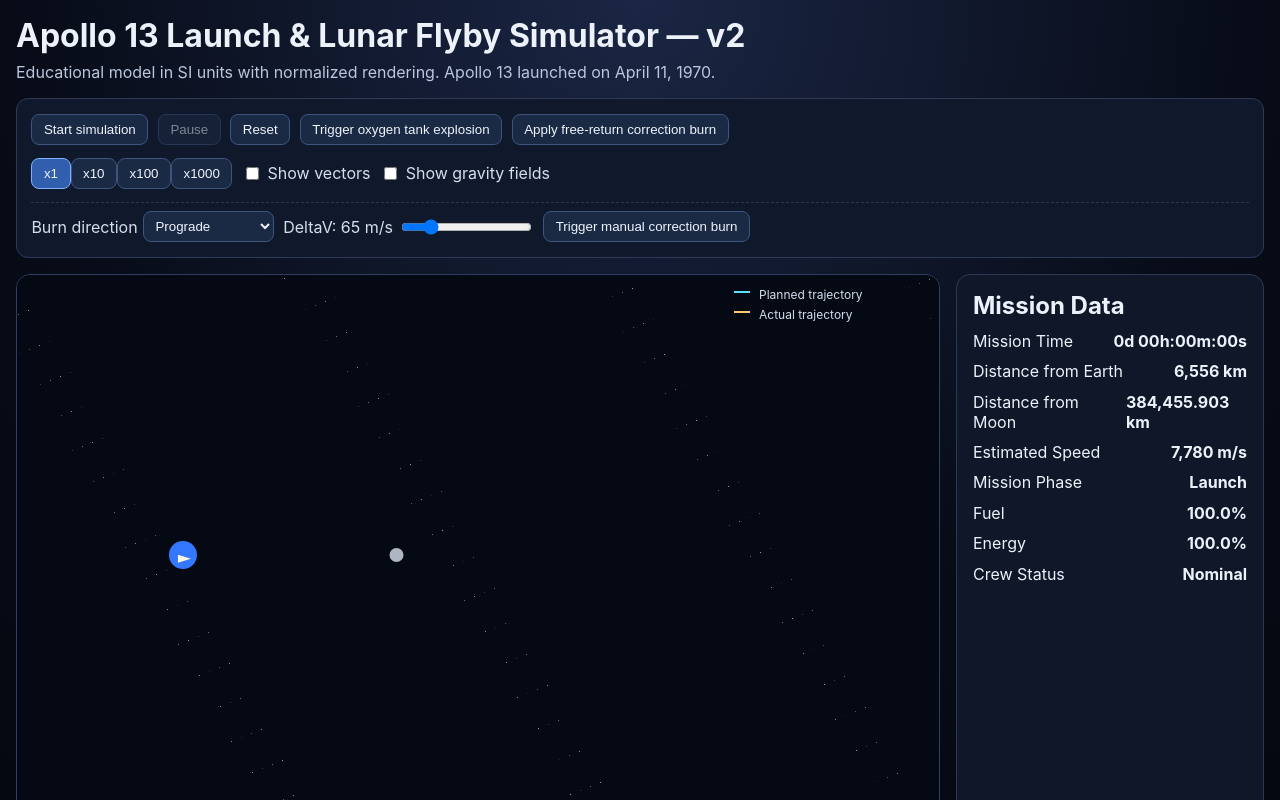
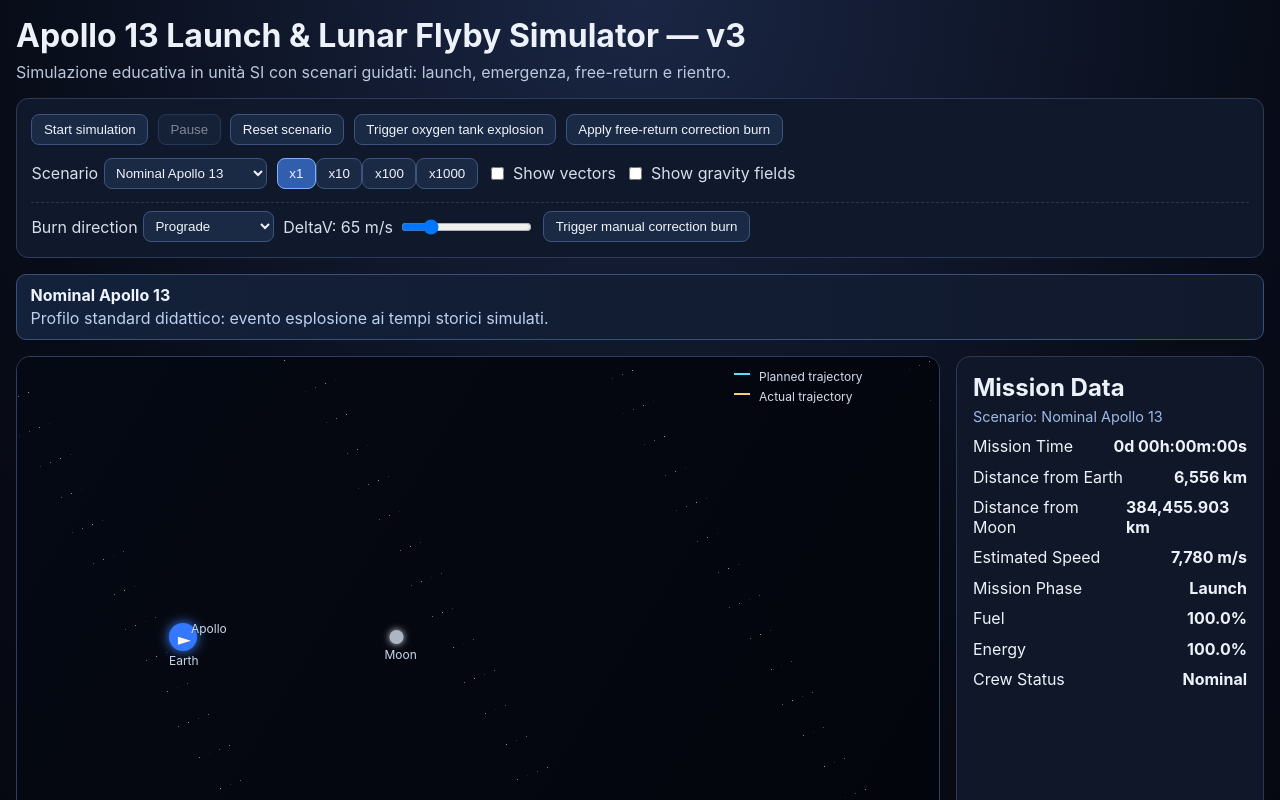
Before and after one commit to Scott75wh1/test_codex, a React (Vite) app: page / in a window 1280 px wide. Shown: the top 800 px of the page. Built offline with nearby package versions, Linux system fonts and the light colour scheme.

Commit message:
Improve simulator UX with scenarios and clearer visuals

```diff
--- a/src/App.tsx
+++ b/src/App.tsx
@@ -3,18 +3,20 @@
 import { MissionPanel } from './components/MissionPanel';
 import { SimulationCanvas } from './components/SimulationCanvas';
 import { Timeline } from './components/Timeline';
-import { applyBurn, computePlannedPath, createInitialState, stepSimulation, triggerFreeReturnCorrection, triggerOxygenExplosion } from './simulation/physics';
-import type { BurnDirection, SimulationState } from './simulation/types';
+import { applyBurn, computePlannedPath, createInitialState, getScenarios, stepSimulation, triggerFreeReturnCorrection, triggerOxygenExplosion } from './simulation/physics';
+import type { BurnDirection, ScenarioId, SimulationState } from './simulation/types';
 
 const TICK_MS = 16;
 
 export default function App() {
-  const [state, setState] = useState<SimulationState>(() => createInitialState());
+  const [scenarioId, setScenarioId] = useState<ScenarioId>('nominal');
+  const [state, setState] = useState<SimulationState>(() => createInitialState('nominal'));
   const [running, setRunning] = useState(false);
   const [speedMultiplier, setSpeedMultiplier] = useState(1);
   const [burnDirection, setBurnDirection] = useState<BurnDirection>('prograde');
   const [burnDeltaV, setBurnDeltaV] = useState(65);
   const explosionAlertShown = useRef(false);
+  const scenarios = useMemo(() => getScenarios(), []);
 
   useEffect(() => {
     if (!running) return undefined;
@@ -42,11 +44,22 @@
   const plannedPath = useMemo(() => computePlannedPath(state), [state.capsule.position, state.capsule.velocity]);
   const composedState = useMemo(() => ({ ...state, plannedPath }), [state, plannedPath]);
 
+  const selectedScenario = scenarios.find((scenario) => scenario.id === scenarioId);
+
+  const resetScenario = (nextScenario: ScenarioId = scenarioId) => {
+    explosionAlertShown.current = false;
+    setRunning(false);
+    setState(createInitialState(nextScenario));
+    setSpeedMultiplier(1);
+    setBurnDirection('prograde');
+    setBurnDeltaV(65);
+  };
+
   return (
     <div className="app-shell">
-      <h1>Apollo 13 Launch &amp; Lunar Flyby Simulator — v2</h1>
+      <h1>Apollo 13 Launch &amp; Lunar Flyby Simulator — v3</h1>
       <p className="subtitle">
-        Educational model in SI units with normalized rendering. Apollo 13 launched on April 11, 1970.
+        Simulazione educativa in unità SI con scenari guidati: launch, emergenza, free-return e rientro.
       </p>
 
       <Controls
@@ -56,16 +69,11 @@
         showGravityFields={state.showGravityFields}
         burnDirection={burnDirection}
         burnDeltaV={burnDeltaV}
+        scenarios={scenarios}
+        selectedScenario={scenarioId}
         onStart={() => setRunning(true)}
         onPause={() => setRunning(false)}
-        onReset={() => {
-          explosionAlertShown.current = false;
-          setRunning(false);
-          setState(createInitialState());
-          setSpeedMultiplier(1);
-          setBurnDirection('prograde');
-          setBurnDeltaV(65);
-        }}
+        onReset={() => resetScenario()}
         onSpeedChange={setSpeedMultiplier}
         onToggleVectors={() => setState((prev) => ({ ...prev, showVectors: !prev.showVectors }))}
         onToggleGravity={() => setState((prev) => ({ ...prev, showGravityFields: !prev.showGravityFields }))}
@@ -74,7 +82,18 @@
         onManualBurn={() => setState((prev) => applyBurn(prev, burnDirection, burnDeltaV))}
         onBurnDirectionChange={setBurnDirection}
         onBurnDeltaVChange={setBurnDeltaV}
+        onScenarioChange={(nextScenario) => {
+          setScenarioId(nextScenario);
+          resetScenario(nextScenario);
+        }}
       />
+
+      {selectedScenario && (
+        <div className="scenario-card">
+          <strong>{selectedScenario.name}</strong>
+          <p>{selectedScenario.description}</p>
+        </div>
+      )}
 
       <main className="dashboard-grid">
         <section className="canvas-wrap">
--- a/src/components/Controls.tsx
+++ b/src/components/Controls.tsx
@@ -1,5 +1,5 @@
 import { SPEED_MULTIPLIERS } from '../simulation/constants';
-import type { BurnDirection } from '../simulation/types';
+import type { BurnDirection, Scenario, ScenarioId } from '../simulation/types';
 
 type Props = {
   running: boolean;
@@ -8,6 +8,8 @@
   showGravityFields: boolean;
   burnDirection: BurnDirection;
   burnDeltaV: number;
+  scenarios: Scenario[];
+  selectedScenario: ScenarioId;
   onStart: () => void;
   onPause: () => void;
   onReset: () => void;
@@ -19,6 +21,7 @@
   onFreeReturnBurn: () => void;
   onBurnDirectionChange: (value: BurnDirection) => void;
   onBurnDeltaVChange: (value: number) => void;
+  onScenarioChange: (value: ScenarioId) => void;
 };
 
 export function Controls(props: Props) {
@@ -29,6 +32,8 @@
     showGravityFields,
     burnDirection,
     burnDeltaV,
+    scenarios,
+    selectedScenario,
     onStart,
     onPause,
     onReset,
@@ -40,6 +45,7 @@
     onFreeReturnBurn,
     onBurnDirectionChange,
     onBurnDeltaVChange,
+    onScenarioChange,
   } = props;
 
   return (
@@ -47,12 +53,21 @@
       <div className="controls-primary">
         <button onClick={onStart} disabled={running}>Start simulation</button>
         <button onClick={onPause} disabled={!running}>Pause</button>
-        <button onClick={onReset}>Reset</button>
+        <button onClick={onReset}>Reset scenario</button>
         <button onClick={onTriggerExplosion}>Trigger oxygen tank explosion</button>
         <button onClick={onFreeReturnBurn}>Apply free-return correction burn</button>
       </div>
 
       <div className="controls-secondary">
+        <label>
+          Scenario
+          <select value={selectedScenario} onChange={(e) => onScenarioChange(e.target.value as ScenarioId)}>
+            {scenarios.map((scenario) => (
+              <option key={scenario.id} value={scenario.id}>{scenario.name}</option>
+            ))}
+          </select>
+        </label>
+
         <div className="segmented">
           {SPEED_MULTIPLIERS.map((multiplier) => (
             <button
--- a/src/components/MissionPanel.tsx
+++ b/src/components/MissionPanel.tsx
@@ -1,14 +1,16 @@
-import { computeTelemetry, formatMissionTime } from '../simulation/physics';
+import { computeTelemetry, formatMissionTime, getScenarios } from '../simulation/physics';
 import type { SimulationState } from '../simulation/types';
 
 type Props = { state: SimulationState };
 
 export function MissionPanel({ state }: Props) {
   const telemetry = computeTelemetry(state);
+  const scenario = getScenarios().find((item) => item.id === state.mission.scenarioId);
 
   return (
     <aside className="panel">
       <h2>Mission Data</h2>
+      {scenario && <p className="scenario-label">Scenario: {scenario.name}</p>}
       <ul className="data-list">
         <li><span>Mission Time</span><strong>{formatMissionTime(state.mission.missionTime)}</strong></li>
         <li><span>Distance from Earth</span><strong>{(telemetry.distanceEarth / 1000).toLocaleString()} km</strong></li>
--- a/src/components/SimulationCanvas.tsx
+++ b/src/components/SimulationCanvas.tsx
@@ -43,7 +43,10 @@
     const height = rect.height;
     const origin = { x: width * 0.18, y: height * 0.5 };
 
-    ctx.fillStyle = '#050913';
+    const gradient = ctx.createLinearGradient(0, 0, width, height);
+    gradient.addColorStop(0, '#050913');
+    gradient.addColorStop(1, '#03050c');
+    ctx.fillStyle = gradient;
     ctx.fillRect(0, 0, width, height);
 
     for (let i = 0; i < 180; i += 1) {
@@ -74,16 +77,21 @@
     const moon = toCanvas(origin, state.moon.position);
     const capsule = toCanvas(origin, state.capsule.position);
 
+    ctx.shadowColor = '#3d85ff';
+    ctx.shadowBlur = 12;
     ctx.beginPath();
     ctx.arc(earth.x, earth.y, 14, 0, Math.PI * 2);
     ctx.fillStyle = '#3478ff';
     ctx.fill();
 
+    ctx.shadowColor = '#d2d6dc';
+    ctx.shadowBlur = 7;
     ctx.beginPath();
     ctx.arc(moon.x, moon.y, 7, 0, Math.PI * 2);
     ctx.fillStyle = '#aeb6c3';
     ctx.fill();
 
+    ctx.shadowBlur = 0;
     const heading = Math.atan2(state.capsule.velocity.y, state.capsule.velocity.x);
     ctx.save();
     ctx.translate(capsule.x, capsule.y);
@@ -112,6 +120,12 @@
       ctx.stroke();
     }
 
+    ctx.fillStyle = '#c9d6ea';
+    ctx.font = '12px Inter, sans-serif';
+    ctx.fillText('Earth', earth.x - 14, earth.y + 28);
+    ctx.fillText('Moon', moon.x - 12, moon.y + 22);
+    ctx.fillText('Apollo', capsule.x + 8, capsule.y - 8);
+
     ctx.fillStyle = '#d4dced';
     ctx.font = '12px Inter, sans-serif';
     ctx.fillText('Planned trajectory', width - 180, 24);
--- a/src/simulation/physics.ts
+++ b/src/simulation/physics.ts
@@ -14,7 +14,7 @@
   PARKING_ORBIT_ALTITUDE,
   PHYSICS_SUBSTEPS,
 } from './constants';
-import type { BurnDirection, MissionEvent, MissionEventId, SimulationState, Telemetry, Vector2 } from './types';
+import type { BurnDirection, MissionEvent, MissionEventId, Scenario, ScenarioId, SimulationState, Telemetry, Vector2 } from './types';
 
 const MISSION_EVENTS: MissionEvent[] = [
   { id: 'launch', label: 'Launch', description: 'Saturn V lifts off from Kennedy Space Center.', triggerMissionTime: 0, phase: 'Launch' },
@@ -77,6 +77,15 @@
 ];
 
 export const getMissionEvents = () => MISSION_EVENTS;
+const SCENARIOS: Scenario[] = [
+  { id: 'nominal', name: 'Nominal Apollo 13', description: 'Profilo standard didattico: evento esplosione ai tempi storici simulati.' },
+  { id: 'early-explosion', name: 'Early Explosion', description: 'Emergenza anticipata: test delle procedure di abort e free-return.' },
+  { id: 'fuel-critical', name: 'Fuel Critical Return', description: 'Riserva carburante ridotta: richiede burn più attenti.' },
+  { id: 'manual-training', name: 'Manual Burn Training', description: 'Scenario libero per sperimentare burn manuali e vettori.' },
+];
+
+export const getScenarios = (): Scenario[] => SCENARIOS;
+
 
 const magnitude = (v: Vector2) => Math.hypot(v.x, v.y);
 const add = (a: Vector2, b: Vector2): Vector2 => ({ x: a.x + b.x, y: a.y + b.y });
@@ -127,9 +136,10 @@
   };
 };
 
-export const createInitialState = (): SimulationState => {
+export const createInitialState = (scenarioId: ScenarioId = 'nominal'): SimulationState => {
   const initialPosition = { x: 0, y: EARTH_RADIUS + PARKING_ORBIT_ALTITUDE };
-  return {
+
+  const base: SimulationState = {
     earth: { position: { x: 0, y: 0 }, mass: EARTH_MASS, radius: EARTH_RADIUS },
     moon: { position: { x: EARTH_MOON_DISTANCE, y: 0 }, mass: MOON_MASS, radius: MOON_RADIUS },
     capsule: {
@@ -147,12 +157,40 @@
       serviceModuleOnline: true,
       explosionTriggered: false,
       activeEventIds: ['launch'],
+      scenarioId,
     },
     plannedPath: [initialPosition],
     actualPath: [initialPosition],
     showVectors: false,
     showGravityFields: false,
   };
+
+  if (scenarioId === 'fuel-critical') {
+    base.mission.fuel = 58;
+    base.mission.energy = 78;
+  }
+
+  if (scenarioId === 'manual-training') {
+    base.mission.phase = 'Mid-course Correction';
+    base.mission.missionTime = 90_000;
+    base.capsule.position = { x: 120_000_000, y: 40_000_000 };
+    base.capsule.velocity = { x: 950, y: 980 };
+    base.plannedPath = [base.capsule.position];
+    base.actualPath = [base.capsule.position];
+    base.mission.activeEventIds = ['launch', 'parkingOrbit', 'tli', 'midCourseCorrection'];
+  }
+
+  if (scenarioId === 'early-explosion') {
+    base.mission.missionTime = 70_000;
+    base.mission.phase = 'Translunar Injection';
+    base.capsule.position = { x: 95_000_000, y: 20_000_000 };
+    base.capsule.velocity = { x: 1200, y: 1450 };
+    base.plannedPath = [base.capsule.position];
+    base.actualPath = [base.capsule.position];
+    base.mission.activeEventIds = ['launch', 'parkingOrbit', 'tli'];
+  }
+
+  return base;
 };
 
 export const computePlannedPath = (state: SimulationState, points = 500): Vector2[] => {
@@ -254,7 +292,8 @@
   const missionTime = state.mission.missionTime + dt;
   let mission = updateMissionFromTime(state.mission, missionTime);
 
-  if (isEventReached('oxygenExplosion', missionTime) && !mission.explosionTriggered) {
+  const shouldAutoExplosion = mission.scenarioId !== 'manual-training' && (isEventReached('oxygenExplosion', missionTime) || (mission.scenarioId === 'early-explosion' && missionTime >= 90_000));
+  if (shouldAutoExplosion && !mission.explosionTriggered) {
     const exploded = triggerOxygenExplosion({
       ...state,
       capsule: { ...state.capsule, position, velocity, acceleration },
--- a/src/styles.css
+++ b/src/styles.css
@@ -161,3 +161,21 @@
   .dashboard-grid { grid-template-columns: 1fr; }
   .canvas-wrap, .sim-canvas { min-height: 430px; }
 }
+
+
+.scenario-card {
+  margin-bottom: 1rem;
+  padding: 0.65rem 0.85rem;
+  border-radius: 10px;
+  border: 1px solid #38507e;
+  background: linear-gradient(90deg, #13213a, #11192d);
+}
+
+.scenario-card strong { display: block; color: #eef4ff; }
+.scenario-card p { margin: 0.2rem 0 0; color: #bdd0ee; }
+
+.scenario-label {
+  margin: -0.3rem 0 0.7rem;
+  color: #9fbae7;
+  font-size: 0.9rem;
+}
```
Also changed, not shown: src/simulation/types.ts (+9 -0 lines), 1 other file (tests, documents, lock files or other folders).
